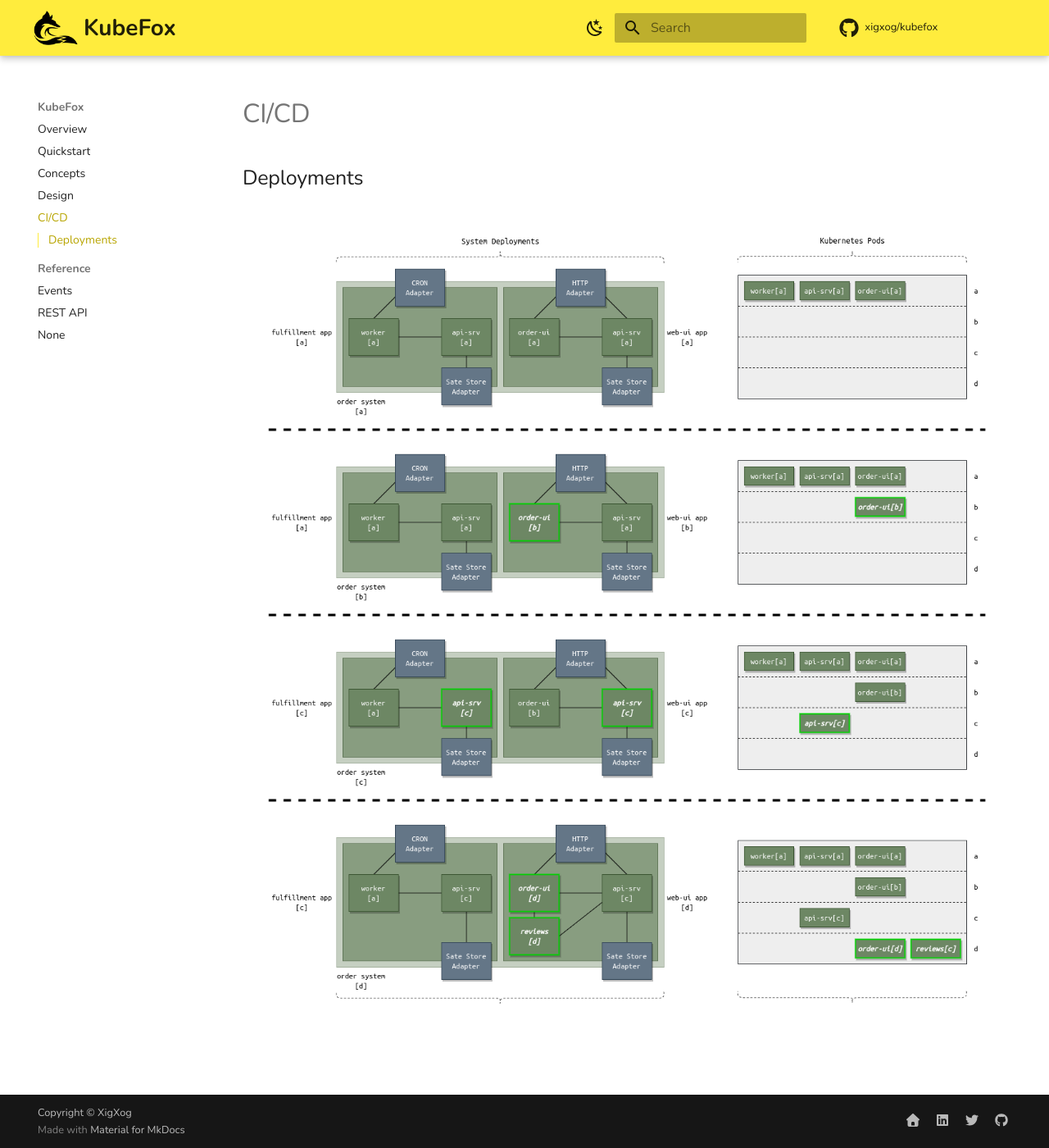
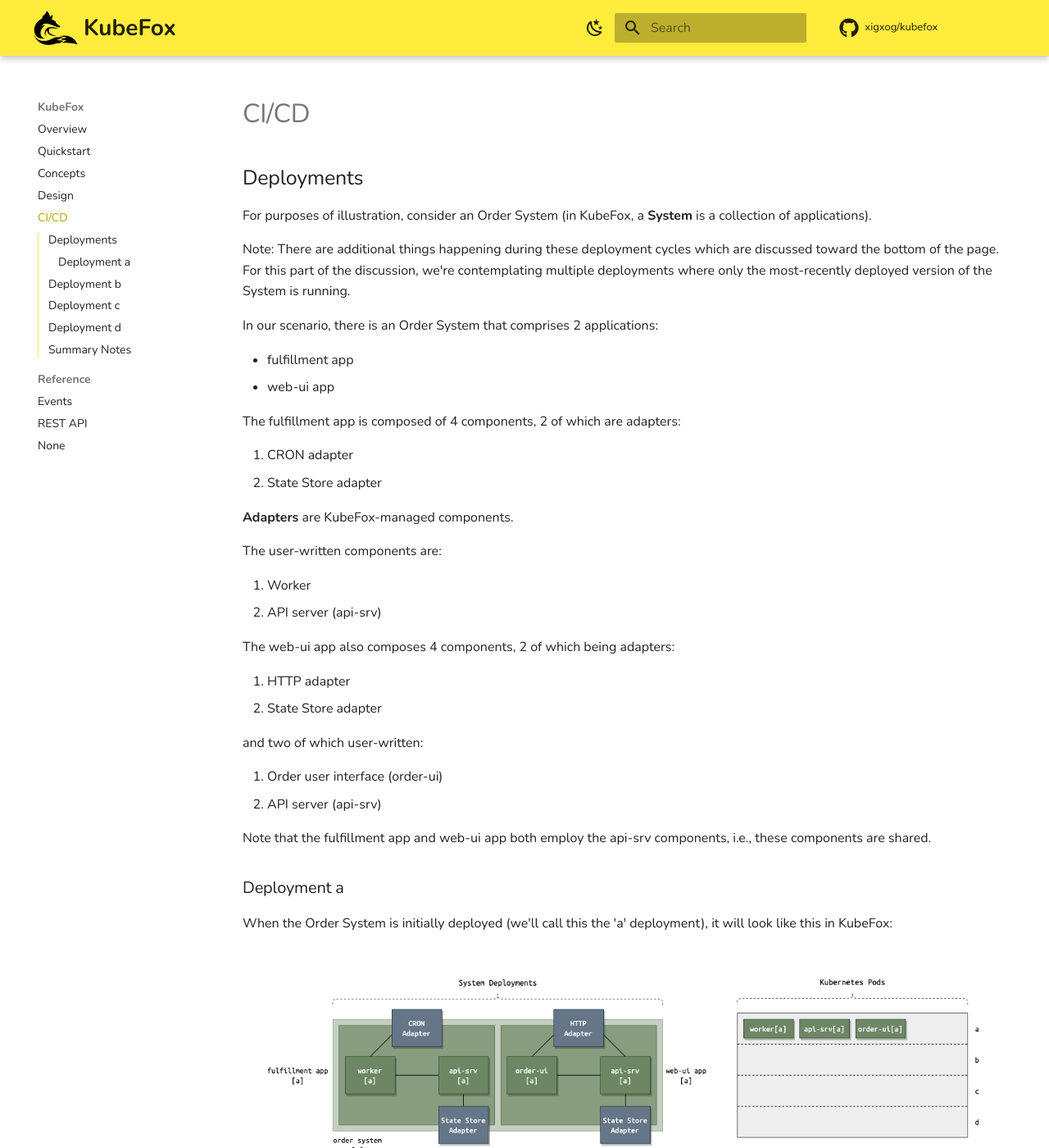
Before and after one commit to xigxog/kubefox, an MkDocs documentation site: the page built from docs/cicd.md, in a window 1280 px wide and 1400 px high. Shown: the whole window at 82% size. Built offline with MkDocs 1.6.1 and Material for MkDocs 9.7.7, drawn with Linux system fonts in a browser that asks for light colours; comment, search, counter and statistics services are not loaded; some of the changed text lies outside the part shown.

Commit message:
Updated CI/CD to explain deployments in greater detail

```diff
--- a/docs/cicd.md
+++ b/docs/cicd.md
@@ -2,4 +2,80 @@
 
 ## Deployments
 
-![diagram](diagrams/deployments.png)
+For purposes of illustration, consider an Order System (in KubeFox, a **System** is a collection of applications).
+
+Note:  There are additional things happening during these deployment cycles which are discussed toward the bottom of the page.  For this part of the discussion, we're contemplating multiple deployments where only the most-recently deployed version of the System is running.
+
+In our scenario, there is an Order System that comprises 2 applications:
+
+- fulfillment app
+- web-ui app
+
+The fulfillment app is composed of 4 components, 2 of which are adapters:
+
+1. CRON adapter
+2. State Store adapter
+
+**Adapters** are KubeFox-managed components.
+
+The user-written components are:
+
+1. Worker
+2. API server (api-srv)
+
+The web-ui app also composes 4 components, 2 of which being adapters:
+
+1. HTTP adapter
+2. State Store adapter
+
+and two of which user-written:
+
+1. Order user interface (order-ui)
+2. API server (api-srv)
+
+Note that the fulfillment app and web-ui app both employ the api-srv components, i.e., these components are shared.
+
+### Deployment a
+
+When the Order System is initially deployed (we'll call this the 'a' deployment), it will look like this in KubeFox:
+
+![diagram](diagrams/deployment_a.png)
+
+KubeFox will spool up 3 Pods, the Worker[a], api-srv[a] and the order-ui[a].  Because the api-srv component is shared by the fulfillment and web-ui apps, KubeFox will deploy it only once.
+
+## Deployment b
+
+Now things get interesting!
+
+Let's say that the user needs to make a change to the order-ui component.  When the System b is deployed, it will look like this in KubeFox:
+
+![diagram](diagrams/deployment_b.png)
+
+Note that in our deployment table, only the order-ui component was deployed.  KubeFox checks the state of the Order System and deploys only the components that have changed.
+
+## Deployment c
+
+For our next deployment [c], the user decides to make a change to the api-srv component. Again, KubeFox checks the state of the System and deploys only api-srv[c]:
+
+![diagram](diagrams/deployment_c.png)
+
+## Deployment d
+
+In our final deployment [d], the user does a couple of things:
+
+- Creates a new component (reviews)
+- Modifies the order-ui component
+
+When the System is deployed, it looks like this:
+
+![diagram](diagrams/deployment_d.png)
+
+Only the new (reviews) and modified component (order-ui) are deployed.
+
+## Summary Notes
+
+There are a few things of note here:
+
+- Each of the deployments is a version in KubeFox.
+- All of the deployments (a - d) are actually available via explicit URLs (unless they're deprecated).
+- Only one copy of api-srv will be running at any given time *unless* there is a different version of api-srv deployed for one of the apps.  In that case, KubeFox will run the appropriate versions of api-srv to service requests for each individual application.
```
Also changed, not shown: docs/diagrams/deployment_a.png (added), docs/diagrams/deployment_b.png (added), docs/diagrams/deployment_c.png (added), docs/diagrams/deployment_d.png (added), 3 other files.
